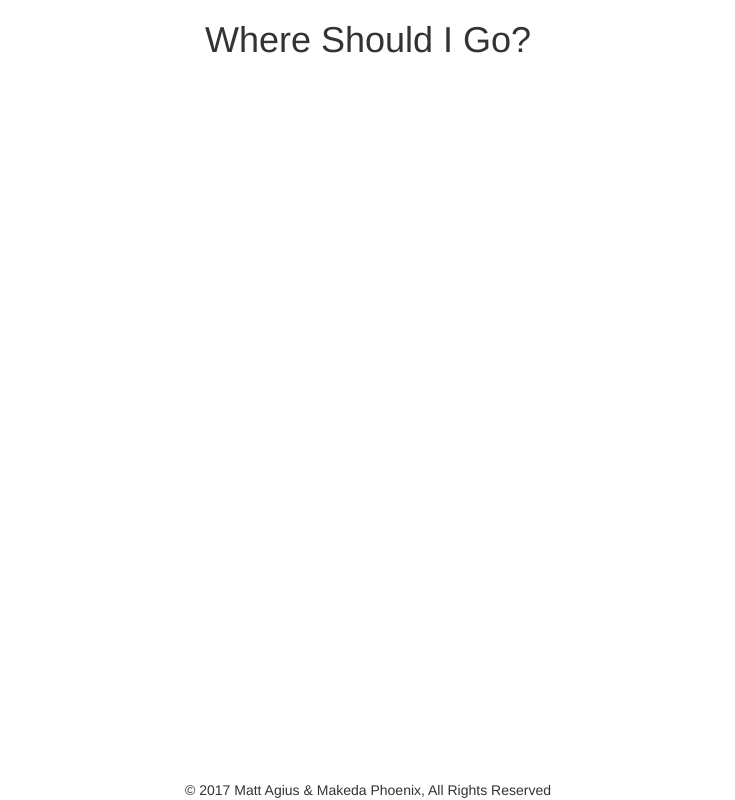
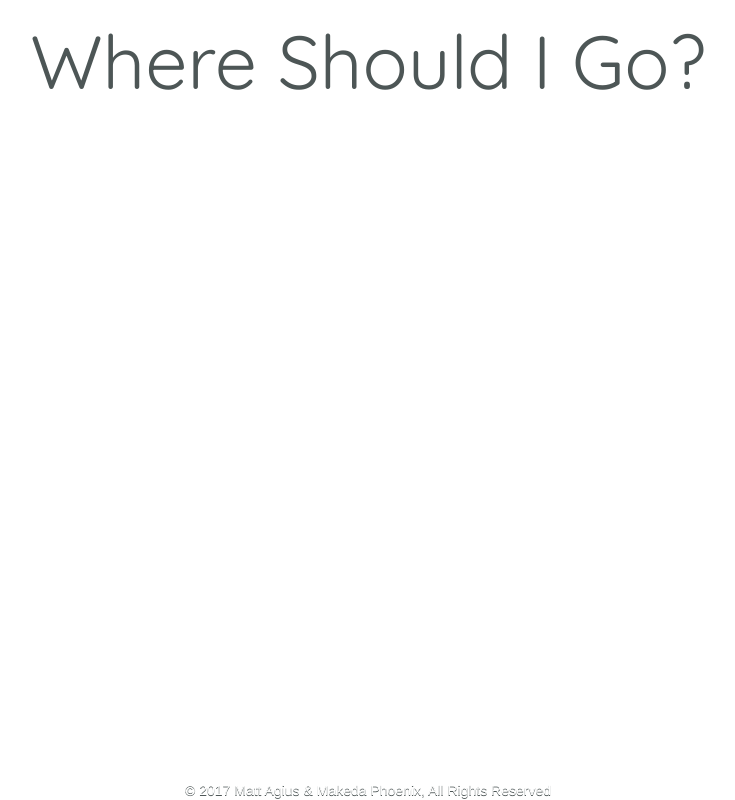
Before and after one commit to mtagius/where-should-i-go, a plain HTML site: page index.html in a window 1280 px wide. Shown: the whole page, without its empty margins (272-1007 px from the left). Drawn offline with nearby package versions, Linux system fonts and the light colour scheme; some packages are replaced by stand-ins of ours.

Commit message:
text style

```diff
--- a/css/main.css
+++ b/css/main.css
@@ -23,3 +23,14 @@ html, body {
     left: 0;
     text-align: center;
 }
+
+h1{
+    font-family: 'Quicksand', sans-serif;
+    color: #4D5656;
+    font-size: 75px;
+    text-shadow: 3px 3px white;
+}
+#copyrightFooter{
+    color: white;
+    text-shadow: 0px 1px #4D5656;
+}
--- a/index.html
+++ b/index.html
@@ -6,6 +6,7 @@
     <link rel="shortcut icon" type="image/gif" href="img/favicon.png">
 	<link rel="stylesheet" href="https://maxcdn.bootstrapcdn.com/bootstrap/3.3.7/css/bootstrap.min.css" integrity="sha384-BVYiiSIFeK1dGmJRAkycuHAHRg32OmUcww7on3RYdg4Va+PmSTsz/K68vbdEjh4u" crossorigin="anonymous">
     <link rel="stylesheet" href="css/main.css" />
+    <link href="https://fonts.googleapis.com/css?family=Fredoka+One|Handlee|Playfair+Display+SC|Quicksand" rel="stylesheet">
     <script src="https://ajax.googleapis.com/ajax/libs/jquery/2.1.1/jquery.min.js"></script>
     <script type='text/javascript' src='js/main.js'></script>
     <script type='text/javascript' src='js/initMap.js'></script>
@@ -14,7 +15,9 @@
 
 <body>
     <div class="main-container">
-        <h1>Where Should I Go?</h1>
+        <div id="title">
+            <h1>Where Should I Go?</h1>
+        </div>
     </div>
 
     <div id="map"></div>
```
